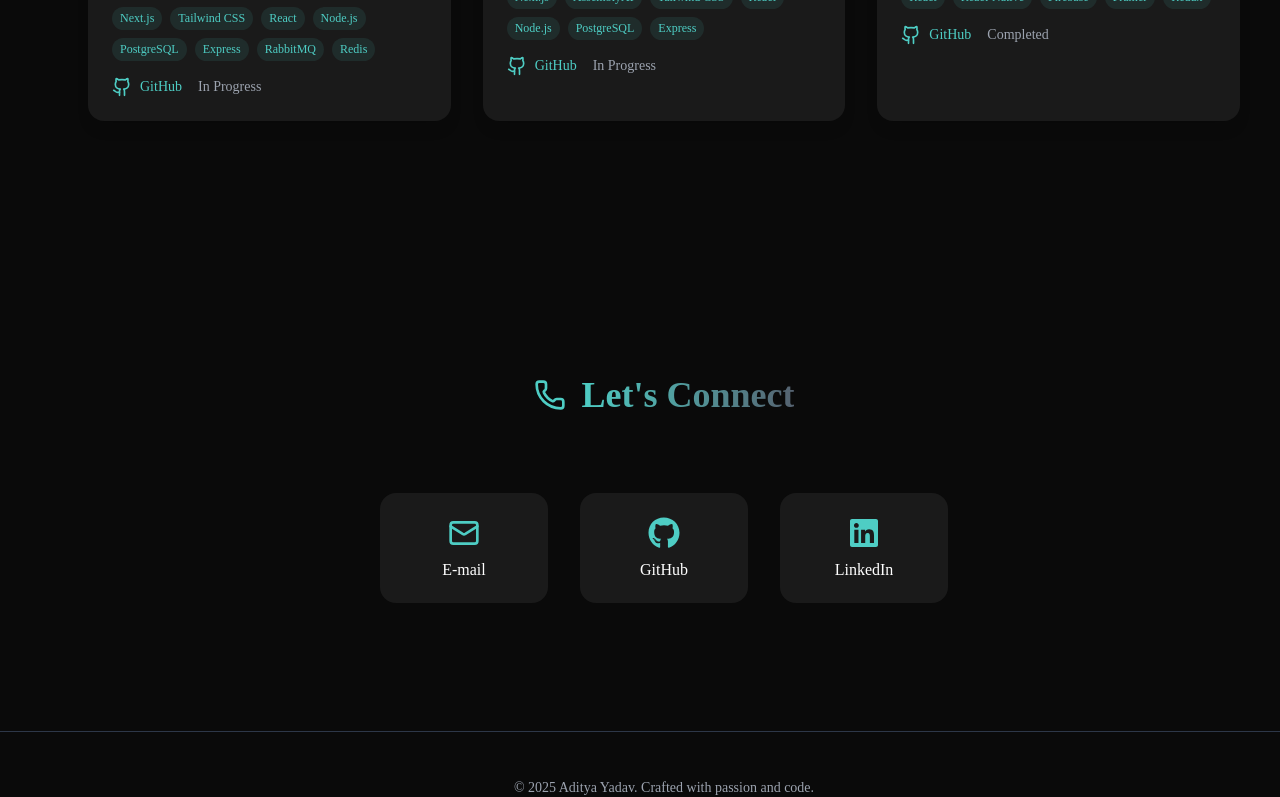
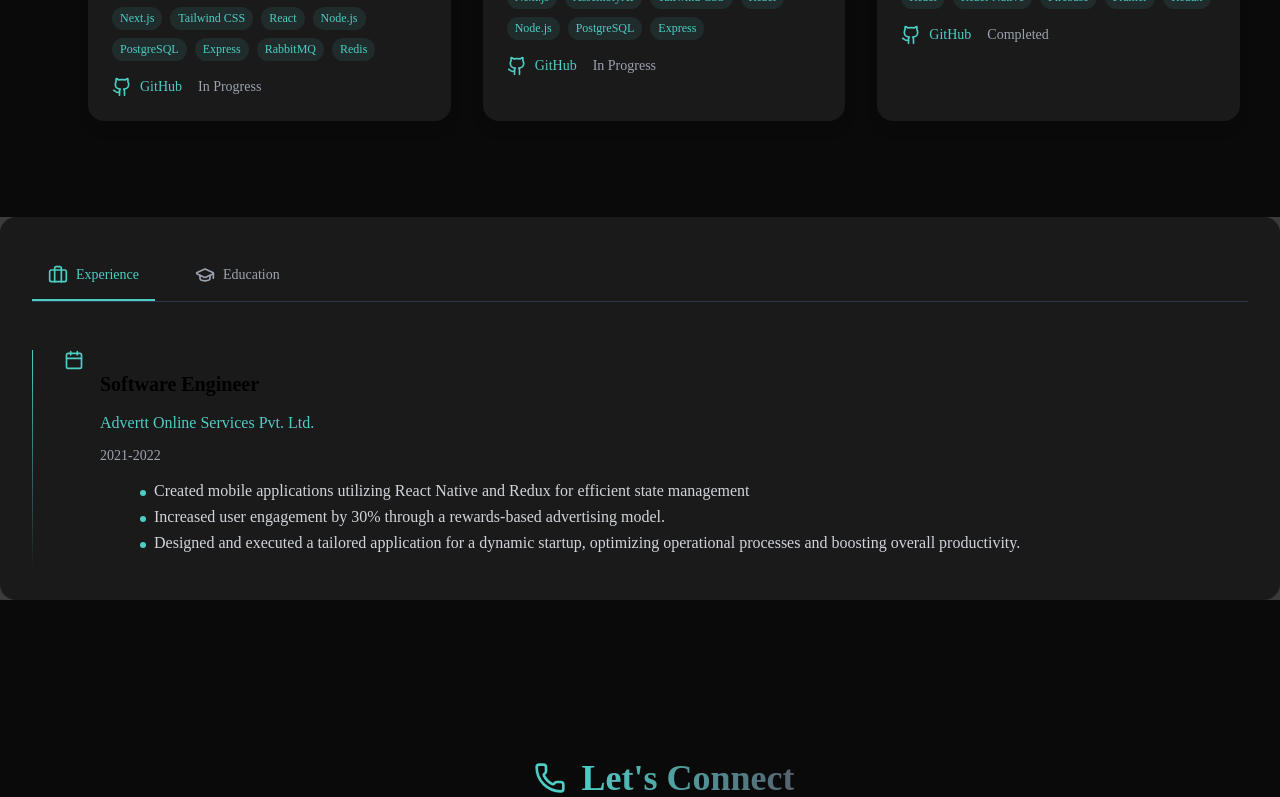
Before and after one commit to VIVEK-SACHIN/portfolio, a React (Vite) app: page / in a window 1280 px wide. Shown: the part 2345-3142 px from the top of the page. Built offline with nearby package versions, Linux system fonts and the light colour scheme.

Commit message:
experiance added

```diff
--- a/src/App.tsx
+++ b/src/App.tsx
@@ -7,6 +7,7 @@ import { Expertise } from './components/Expertise/Expertise';
 import Projects from './components/Projects/Projects';
 import Contact from './components/Contact/Contact';
 import Footer from './components/footer/Footer';
+import ExperienceSection from './components/Experience/ExperienceSection';
 
 function App() {
   const links = {
@@ -28,6 +29,7 @@ function App() {
         />
         <Expertise />
         <Projects />
+        <ExperienceSection />
         <Contact />
         <Footer />
       </div>
--- /dev/null
+++ b/src/components/Experience/Experience.module.css
@@ -0,0 +1,89 @@
+.container {
+    background-color: #1a1a1a;
+    border-radius: 1rem;
+    padding: 2rem;
+    opacity: 0;
+    transition: opacity 0.5s ease, transform 0.5s ease;
+  }
+
+  .container.animateOnScroll {
+    animation: slideUp 1s ease forwards;
+  }
+
+  @keyframes slideUp {
+    from {
+      opacity: 0;
+      transform: translateY(20px);
+    }
+    to {
+      opacity: 1;
+      transform: translateY(0);
+    }
+  }
+
+  .tabContainer {
+    display: flex;
+    gap: 1.5rem;
+    margin-bottom: 3rem;
+    border-bottom: 1px solid #2d3748;
+  }
+
+  .tabButton {
+    display: flex;
+    align-items: center;
+    gap: 0.5rem;
+    padding: 1rem;
+    font-size: 0.875rem;
+    line-height: 1.25rem;
+    font-weight: 500;
+    color: #9ca3af;
+    transition: all 0.3s ease;
+    position: relative;
+    background-color: #1a1a1a;
+  }
+
+  .tabButton:hover {
+    color: white;
+  }
+
+  .activeTab {
+    color: #4ECDC4;
+  }
+
+  .tabIcon {
+    width: 1.25rem;
+    height: 1.25rem;
+  }
+
+  .activeIndicator {
+    position: absolute;
+    bottom: 0;
+    left: 0;
+    width: 100%;
+    height: 0.125rem;
+    background-color: #4ECDC4;
+  }
+
+  .content {
+    display: flex;
+    flex-direction: column;
+    gap: 2rem;
+  }
+
+  .experienceList {
+    display: flex;
+    flex-direction: column;
+    gap: 2rem;
+  }
+
+  .educationContent {
+    min-height: 200px;
+    display: flex;
+    align-items: center;
+    justify-content: center;
+  }
+
+  .comingSoon {
+    color: #9ca3af;
+    font-style: italic;
+  }
--- /dev/null
+++ b/src/components/Experience/Experience.tsx
@@ -0,0 +1,79 @@
+import React from 'react';
+import styles from './Experience.module.css';
+import ExperienceItem from './ExperienceItem';
+import { LucideBriefcase, LucideGraduationCap } from 'lucide-react';
+import type { ExperienceProps } from './types';
+
+const Experience: React.FC<ExperienceProps> = ({ activeTab, onTabChange, items }) => {
+  const [isVisible, setIsVisible] = React.useState(false);
+  const containerRef = React.useRef<HTMLDivElement>(null);
+
+  React.useEffect(() => {
+    const observer = new IntersectionObserver(
+      ([entry]) => {
+        if (entry.isIntersecting) {
+          setIsVisible(true);
+          observer.unobserve(entry.target);
+        }
+      },
+      {
+        threshold: 0.1,
+      }
+    );
+
+    if (containerRef.current) {
+      observer.observe(containerRef.current);
+    }
+
+    return () => {
+      if (containerRef.current) {
+        observer.unobserve(containerRef.current);
+      }
+    };
+  }, []);
+
+  return (
+    <div
+      ref={containerRef}
+      className={`${styles.container} ${isVisible ? styles.animateOnScroll : ''}`}
+    >
+      <div className={styles.tabContainer}>
+        <span
+          className={`${styles.tabButton} ${activeTab === 'experience' ? styles.activeTab : ''}`}
+          onClick={() => onTabChange('experience')}
+        >
+          <LucideBriefcase className={styles.tabIcon} />
+          Experience
+          {activeTab === 'experience' && <div className={styles.activeIndicator}></div>}
+        </span>
+        <span
+          className={`${styles.tabButton} ${activeTab === 'education' ? styles.activeTab : ''}`}
+          onClick={() => onTabChange('education')}
+        >
+          <LucideGraduationCap className={styles.tabIcon} />
+          Education
+          {activeTab === 'education' && <div className={styles.activeIndicator}></div>}
+        </span>
+      </div>
+
+      <div className={styles.content}>
+        {activeTab === 'experience' && (
+          <div className={styles.experienceList}>
+            {items.map((item) => (
+              <ExperienceItem key={item.id} item={item} />
+            ))}
+          </div>
+        )}
+
+        {activeTab === 'education' && (
+          <div className={styles.educationContent}>
+            {/* Education content would go here */}
+            <p className={styles.comingSoon}>Education details coming soon</p>
+          </div>
+        )}
+      </div>
+    </div>
+  );
+};
+
+export default Experience;
--- /dev/null
+++ b/src/components/Experience/ExperienceItem.module.css
@@ -0,0 +1,68 @@
+.itemContainer {
+    position: relative;
+    padding-left: 2rem;
+  }
+
+  .itemContainer::before {
+    content: '';
+    position: absolute;
+    left: 0;
+    top: 0;
+    width: 1px;
+    height: 100%;
+    background: linear-gradient(to bottom, #4ECDC4, transparent);
+  }
+
+  .itemContent {
+    display: flex;
+    align-items: flex-start;
+    gap: 1rem;
+  }
+
+  .calendarIcon {
+    width: 1.25rem;
+    height: 1.25rem;
+    color: #4ECDC4;
+    flex-shrink: 0;
+  }
+
+  .itemTitle {
+    font-size: 1.25rem;
+    line-height: 1.75rem;
+    font-weight: 700;
+    margin-bottom: 0.25rem;
+  }
+
+  .company {
+    color: #4ECDC4;
+    margin-bottom: 0.5rem;
+  }
+
+  .period {
+    color: #9ca3af;
+    font-size: 0.875rem;
+    line-height: 1.25rem;
+    margin-bottom: 1rem;
+  }
+
+  .responsibilities {
+    display: flex;
+    flex-direction: column;
+    gap: 0.5rem;
+  }
+
+  .responsibilityItem {
+    color: #d1d5db;
+    display: flex;
+    align-items: flex-start;
+    gap: 0.5rem;
+  }
+
+  .bulletPoint {
+    width: 0.375rem;
+    height: 0.375rem;
+    border-radius: 9999px;
+    background-color: #4ECDC4;
+    margin-top: 0.5rem;
+    flex-shrink: 0;
+  }
--- /dev/null
+++ b/src/components/Experience/ExperienceItem.tsx
@@ -0,0 +1,37 @@
+import React from 'react';
+import styles from './ExperienceItem.module.css';
+import { LucideCalendar } from 'lucide-react';
+
+interface ExperienceItemProps {
+  item: {
+    title: string;
+    company: string;
+    period: string;
+    responsibilities: string[];
+  };
+}
+
+const ExperienceItem: React.FC<ExperienceItemProps> = ({ item }) => {
+  return (
+    <div className={styles.itemContainer}>
+      <div className={styles.itemContent}>
+        <LucideCalendar className={styles.calendarIcon} />
+        <div>
+          <h3 className={styles.itemTitle}>{item.title}</h3>
+          <p className={styles.company}>{item.company}</p>
+          <p className={styles.period}>{item.period}</p>
+          <ul className={styles.responsibilities}>
+            {item.responsibilities.map((responsibility, index) => (
+              <li key={index} className={styles.responsibilityItem}>
+                <span className={styles.bulletPoint}></span>
+                {responsibility}
+              </li>
+            ))}
+          </ul>
+        </div>
+      </div>
+    </div>
+  );
+};
+
+export default ExperienceItem;
--- /dev/null
+++ b/src/components/Experience/ExperienceSection.tsx
@@ -0,0 +1,33 @@
+import React, { useState } from 'react';
+import Experience from './Experience';
+
+const ExperienceSection = () => {
+  const [activeTab, setActiveTab] = useState<'experience' | 'education'>('experience');
+
+  const experienceItems = [
+    {
+      id: '1',
+      title: 'Software Engineer',
+      company: 'Advertt Online Services Pvt. Ltd.',
+      period: '2021-2022',
+      responsibilities: [
+        'Created mobile applications utilizing React Native and Redux for efficient state management',
+        'Increased user engagement by 30% through a rewards-based advertising model.',
+        'Designed and executed a tailored application for a dynamic startup, optimizing operational processes and boosting overall productivity.'
+      ]
+    },
+    // Add more experience items as needed
+  ];
+
+  return (
+    <section id="experience" className="py-16">
+      <Experience
+        activeTab={activeTab}
+        onTabChange={setActiveTab}
+        items={experienceItems}
+      />
+    </section>
+  );
+};
+
+export default ExperienceSection;
--- /dev/null
+++ b/src/components/Experience/types.ts
@@ -0,0 +1,14 @@
+export interface ExperienceItem {
+    id: string;
+    title: string;
+    company: string;
+    period: string;
+    responsibilities: string[];
+    icon?: React.ReactNode;
+  }
+
+  export interface ExperienceProps {
+    activeTab: 'experience' | 'education';
+    onTabChange: (tab: 'experience' | 'education') => void;
+    items: ExperienceItem[];
+  }
```
